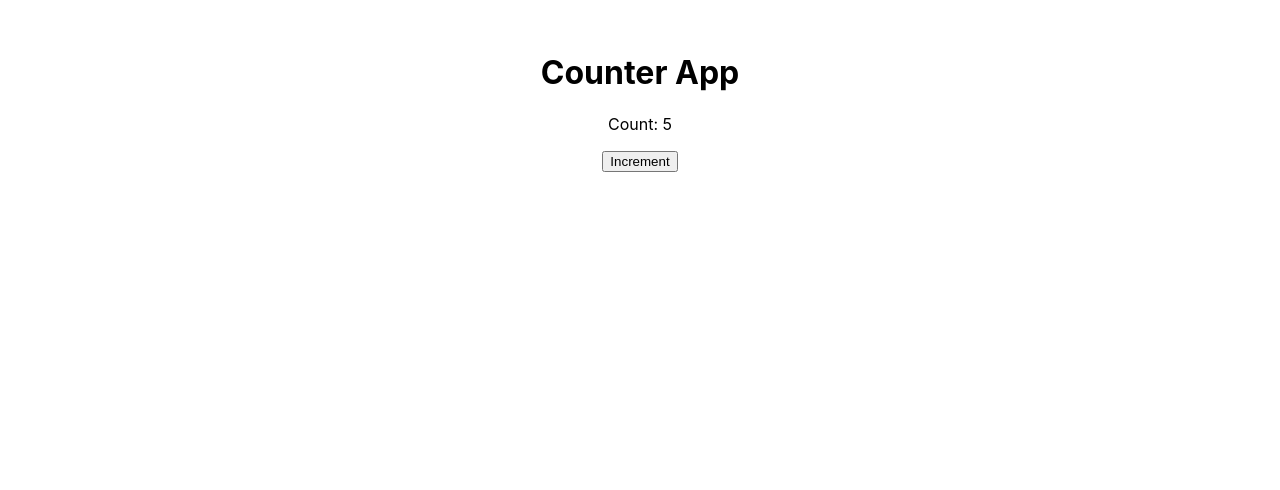
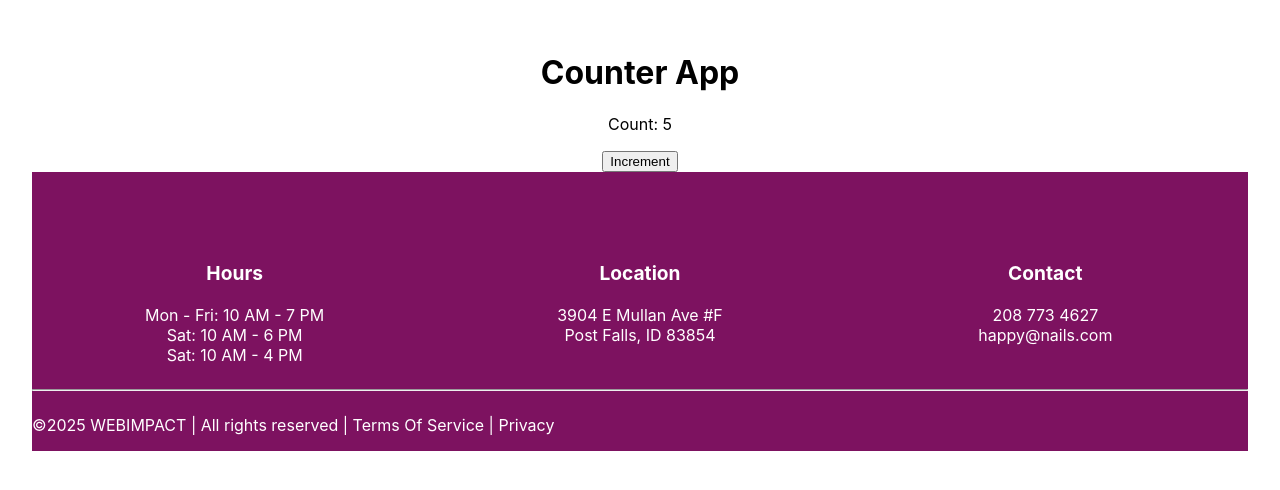
Before and after one commit to webimpactuw/happy-nails, a React (Create React App) app: page / in a window 1280 px wide. Shown: the top 490 px of the page. Built offline with nearby package versions, Linux system fonts and the light colour scheme.

Commit message:
footer draft

```diff
--- /dev/null
+++ b/src/components/Foot.js
@@ -0,0 +1,47 @@
+import React from "react";
+import "./footer.css";
+
+function Foot() {
+  return (
+    <div className="main-footer">
+      <div className="container">
+        <div className="row">
+          {/* Column1 */}
+          <div className="col">
+            <h4>Hours</h4>
+            <ui className="list-unstyled">
+              <li>Mon - Fri: 10 AM - 7 PM</li>
+              <li>Sat: 10 AM - 6 PM</li>
+              <li>Sat: 10 AM - 4 PM</li>
+            </ui>
+          </div>
+          {/* Column2 */}
+          <div className="col">
+            <h4>Location</h4>
+            <ui className="list-unstyled">
+              <li>3904 E Mullan Ave #F</li>
+              <li>Post Falls, ID 83854 </li>
+            </ui>
+          </div>
+          {/* Column3 */}
+          <div className="col">
+            <h4>Contact</h4>
+            <ui className="list-unstyled">
+              <li>208 773 4627</li>
+              <li>happy@nails.com</li>
+            </ui>
+          </div>
+        </div>
+        <hr />
+        <div className="row">
+          <p className="col-sm">
+            &copy;{new Date().getFullYear()} WEBIMPACT | All rights reserved |
+            Terms Of Service | Privacy
+          </p>
+        </div>
+      </div>
+    </div>
+  );
+}
+
+export default Foot;
--- /dev/null
+++ b/src/components/footer.css
@@ -0,0 +1,30 @@
+.main-footer {
+    color: white;
+    background-color: #7D1260;
+    padding-top: 3em;
+    position: relative;
+    bottom: 0;
+    width: 100%;
+  }
+
+  .row {
+    display: flex; /* Enables horizontal layout */
+    justify-content: space-between; /* Evenly spaces out the columns */
+    flex-wrap: wrap; /* Ensures responsiveness on smaller screens */
+  }
+
+  .col {
+    flex: 1; /* Makes columns take up equal space */
+    padding: 1em; /* Adds spacing around the columns */
+    min-width: 200px; /* Ensures columns don't shrink too much */
+  }
+
+  h4 {
+    margin-bottom: 1em;
+    font-size: 1.2em;
+  }
+
+  .list-unstyled {
+    list-style: none; /* Removes bullet points from lists */
+    padding: 0;
+  }
--- a/src/pages/HomePage.js
+++ b/src/pages/HomePage.js
@@ -1,4 +1,5 @@
 import React, { useEffect, useState } from 'react';
+import Foot from '../components/Foot';
 
 function HomePage() {
   const [count, setCount] = useState(0);
@@ -19,6 +20,7 @@ function HomePage() {
       <button onClick={() => setCount(count + 1)}>
         Increment
       </button>
+      <Foot></Foot>
     </div>
   );
 }
```
